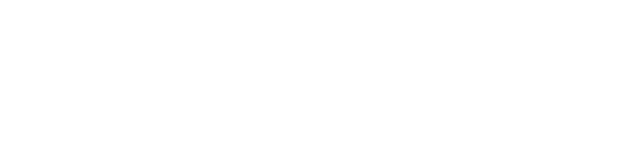
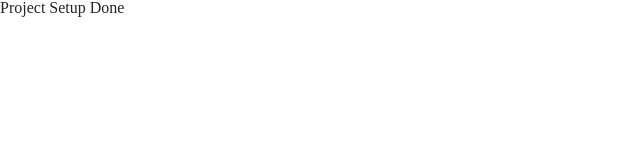
Before and after one commit to bilalbhatti139/biptech, a plain HTML site: page index.html in a window 1280 px wide. Shown: the whole page, without its empty margins (0-640 px from the left). Drawn offline with nearby package versions, Linux system fonts and the light colour scheme.

Commit message:
added h1

```diff
--- a/index.html
+++ b/index.html
@@ -19,6 +19,7 @@
     <title>Home Page</title>
   </head>
   <body>
+    <h1>Project Setup Done</h1>
     <script
       src="https://code.jquery.com/jquery-3.5.1.min.js"
       integrity="sha256-9/aliU8dGd2tb6OSsuzixeV4y/faTqgFtohetphbbj0="
```
Also changed, not shown: 1 other file.
